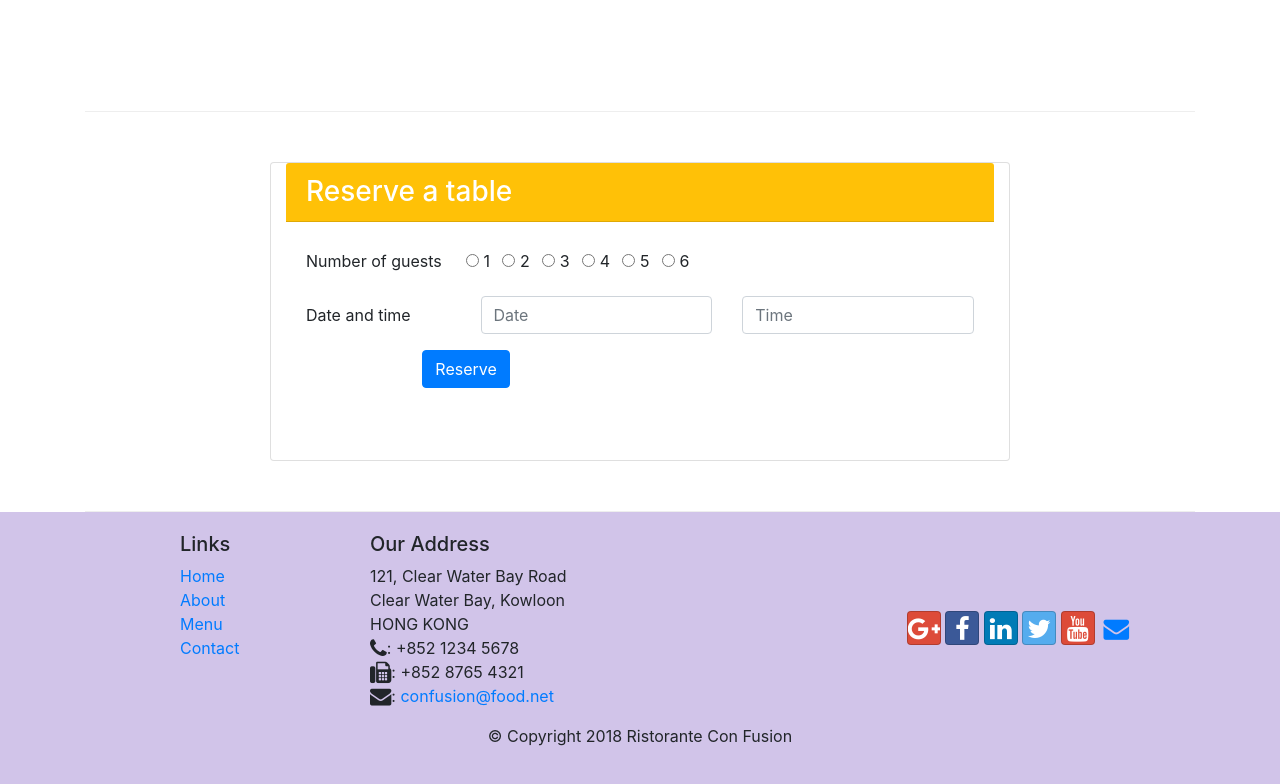
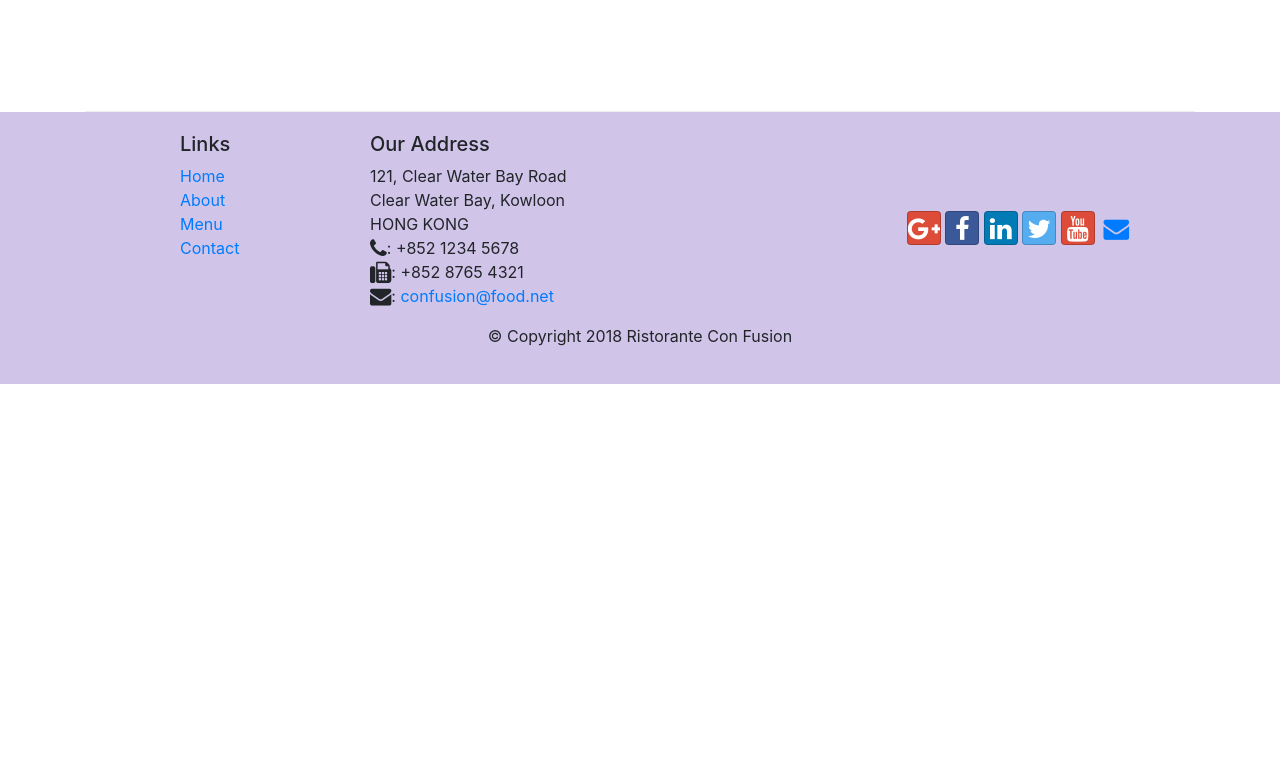
Before and after one commit to jean1977/confusion, a website: page index.html in a window 1280 px wide. Shown: the part 1823-2607 px from the top of the page. After the commit the page ends 2207 px from the top, so only its background shows below. Drawn offline with nearby package versions, Linux system fonts and the light colour scheme.

Commit message:
rimossa prenotazione tavolo ultima riga

```diff
--- a/index.html
+++ b/index.html
@@ -282,63 +282,7 @@
 
             </div>
         </div>
-        <div class = "row row-content justify-content-center" id="reservationtable">
 
-            <div class="card  col-sm-8" >
-                <h3 class="card-header bg-warning text-white">Reserve a table</h3>
-                <div class="card-body">
-                <form>
-
-                    <div class="form-group row">
-                        <label for="telnum" class="col-3 col-form-label">Number of guests</label>
-                        <div class="form-check form-check-inline">
-                            <input class="form-check-input" type="radio" name="inlineRadioOptions" id="inlineRadio1" value="option1">
-                            <label class="form-check-label" for="inlineRadio1">1</label>
-                          </div>
-                          <div class="form-check form-check-inline">
-                            <input class="form-check-input" type="radio" name="inlineRadioOptions" id="inlineRadio2" value="option2">
-                            <label class="form-check-label" for="inlineRadio2">2</label>
-                          </div>
-                          <div class="form-check form-check-inline">
-                            <input class="form-check-input" type="radio" name="inlineRadioOptions" id="inlineRadio3" value="option3">
-                            <label class="form-check-label" for="inlineRadio3">3</label>
-                          </div>
-                          <div class="form-check form-check-inline">
-                            <input class="form-check-input" type="radio" name="inlineRadioOptions" id="inlineRadio4" value="option4">
-                            <label class="form-check-label" for="inlineRadio4">4</label>
-                          </div>
-                          <div class="form-check form-check-inline">
-                            <input class="form-check-input" type="radio" name="inlineRadioOptions" id="inlineRadio5" value="option5">
-                            <label class="form-check-label" for="inlineRadio5">5</label>
-                          </div>
-                          <div class="form-check form-check-inline">
-                            <input class="form-check-input" type="radio" name="inlineRadioOptions" id="inlineRadio6" value="option6">
-                            <label class="form-check-label" for="inlineRadio6">6</label>
-                          </div>
-                    </div>
-                    <div class="form-group row">
-                        <label for="telnum" class="col-3  col-form-label">Date and time</label>
-                        <div class="col">
-                            <input type="text" class="form-control" id="datereservation" name="datereservation" placeholder="Date">
-                        </div>
-                        <div class="col">
-                            <input type="tel" class="form-control" id="timereservation" name="timereservation" placeholder="Time">
-                        </div>
-                    </div>
-
-
-                    <div class="form-group row">
-                        <div class="offset-md-2 col-md-10">
-                            <button type="submit" class="btn btn-primary">
-                                Reserve
-                            </button>
-                        </div>
-                    </div>
-
-                    </form>
-                </div>
-            </div>
-        </div>
 
     </div>
 
```
